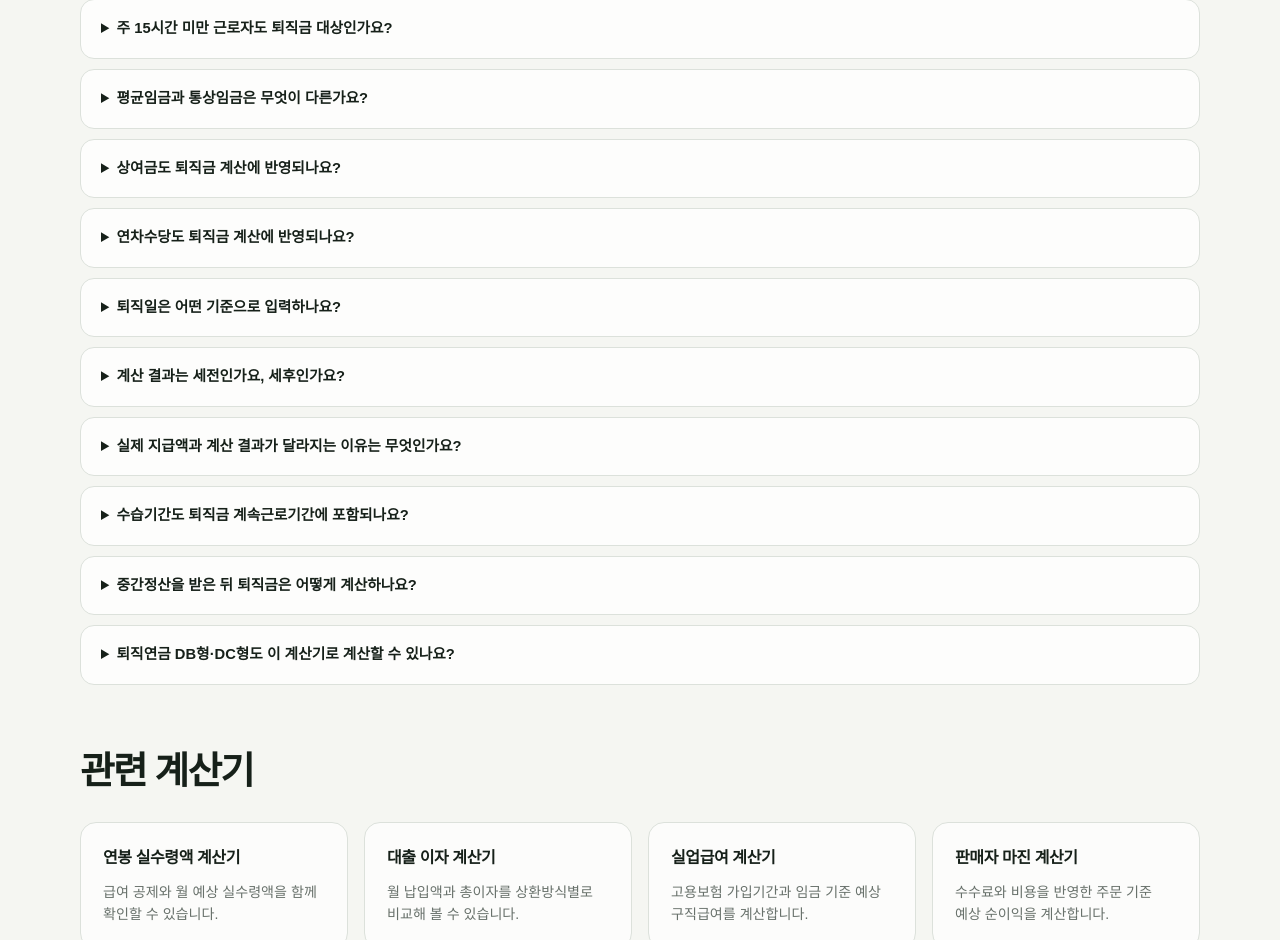
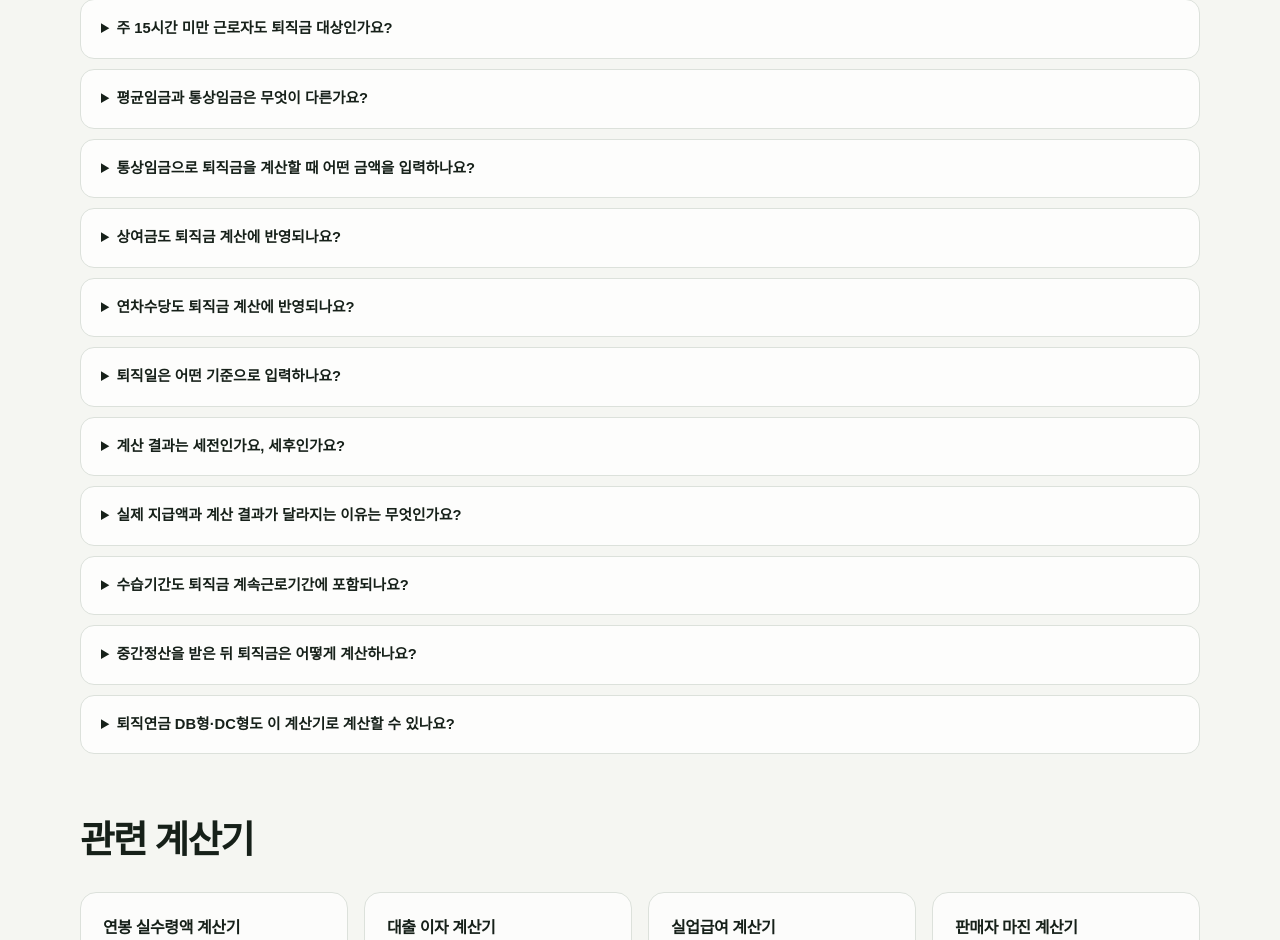
Before and after one commit to JulGi-Park/integrated-calculator, a Next.js app: page /calculators/severance in a window 1280 px wide. Shown: the part 5182-6122 px from the top of the page. Built offline with nearby package versions, Linux system fonts and the light colour scheme.

Commit message:
feat: clarify severance ordinary wage intent

```diff
--- a/components/calculators/severanceContentData.ts
+++ b/components/calculators/severanceContentData.ts
@@ -279,6 +279,11 @@ export const severanceFaqs: SeveranceFaq[] = [
       "평균임금은 퇴직 전 3개월 임금총액과 반영 상여금·연차수당을 포함한 1일 금액이고, 통상임금은 정기적·일률적으로 지급되는 임금을 바탕으로 본 1일 금액입니다. 계산기는 두 값 중 큰 금액을 적용합니다.",
   },
   {
+    question: "통상임금으로 퇴직금을 계산할 때 어떤 금액을 입력하나요?",
+    answer:
+      "퇴직일 기준 1일 통상임금을 알고 있을 때만 입력합니다. 계산기는 입력한 1일 통상임금과 퇴직 전 임금으로 산출한 1일 평균임금을 비교해 더 큰 금액을 퇴직금 산식에 적용합니다. 통상임금에 포함되는 수당은 지급 조건과 임금 체계에 따라 달라질 수 있으므로 회사 자료나 전문가 확인이 필요합니다.",
+  },
+  {
     question: "상여금도 퇴직금 계산에 반영되나요?",
     answer:
       "네. 최근 1년 상여금 총액의 3/12를 평균임금 산정 임금총액에 반영합니다.",
```
Also changed, not shown: 1 other file (tests, documents, lock files or other folders).
